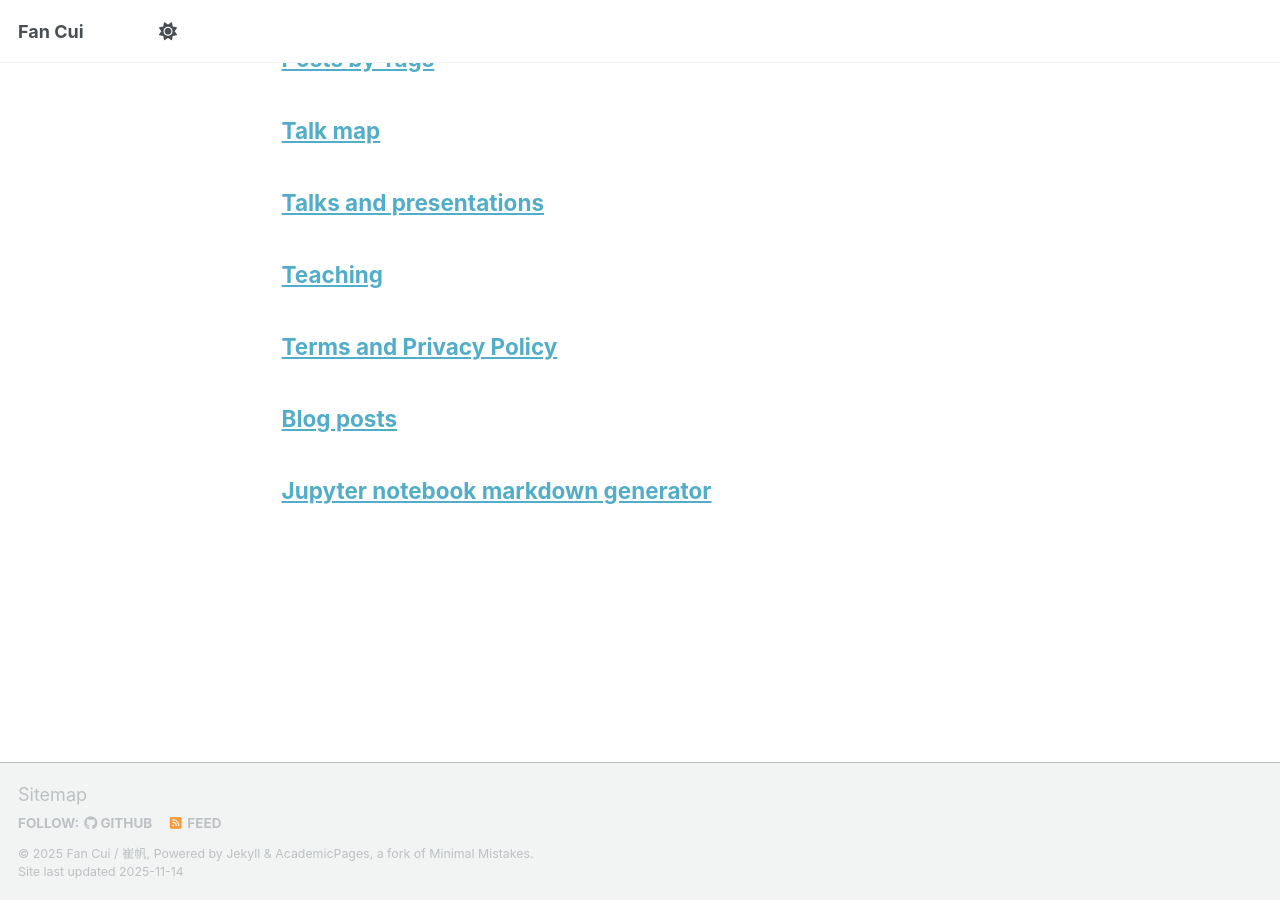
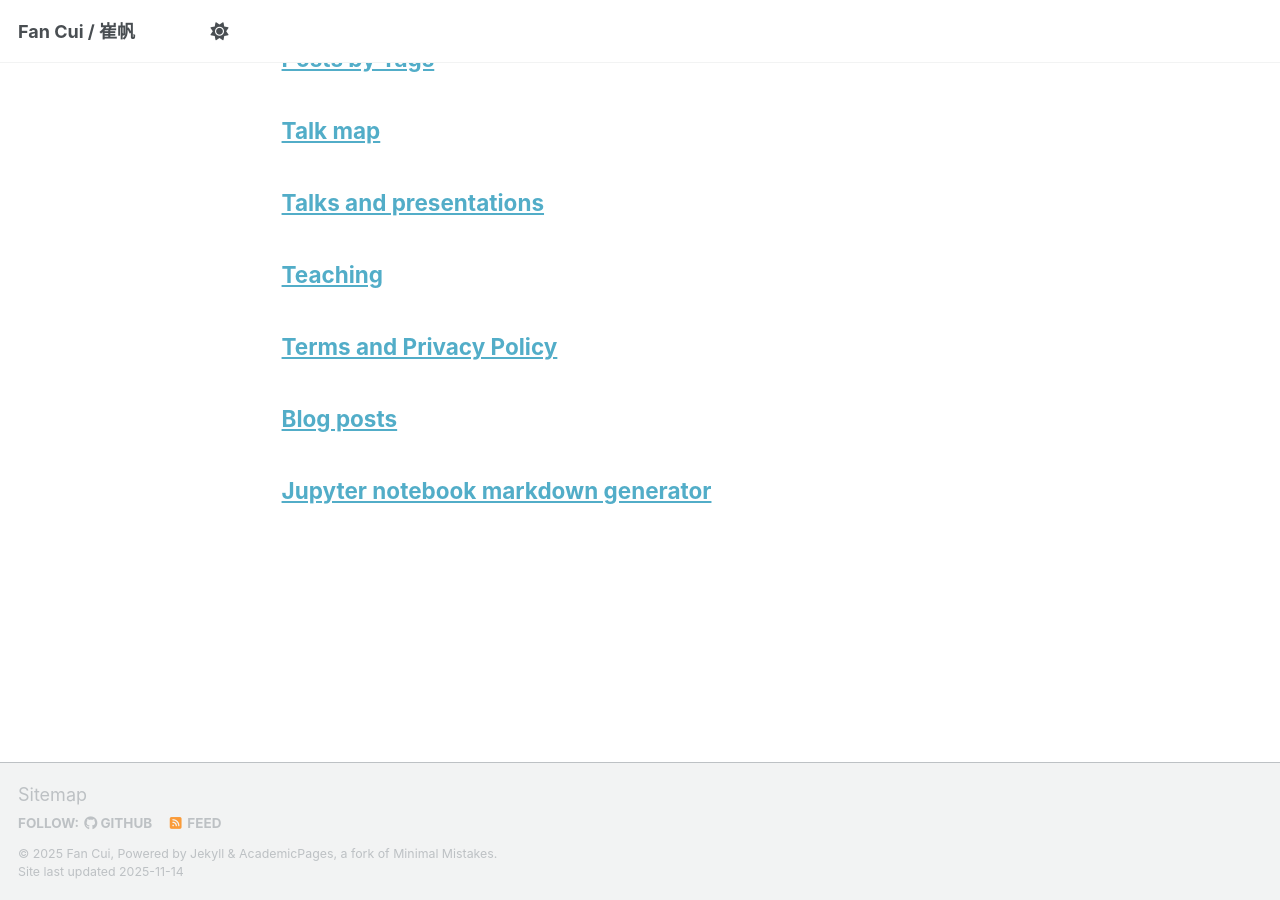
Before and after one commit to fancui-cuhk/fancui-cuhk.github.io, a Jekyll site: the page built from _pages/page-archive.html, in a window 1280 px wide and 900 px high, scrolled down 1063 px. Built offline with Jekyll 4.4.1, drawn with Linux system fonts in a browser that asks for light colours; a script that is not in the unit is left out; some of the changed text lies outside the part shown.

Commit message:
add avatar

```diff
--- a/_config.yml
+++ b/_config.yml
@@ -9,9 +9,9 @@
 # Basic Site Settings
 locale                   : "en-US"
 site_theme               : "default" # Currently available options are "default", "air"
-title                    : "Fan Cui"
+title                    : "Fan Cui / 崔帆"
 title_separator          : ""
-name                     : &name "Fan Cui / 崔帆"
+name                     : &name "Fan Cui"
 description              : &description "Fan Cui's academic portfolio"   # Update this with a general description of your site, this is the default if not overridden by a page
 url                      : https://fancui-cuhk.github.io # The base hostname & protocol for your site e.g. "https://[your GitHub username].github.io",
                                                            # or if you already have some other page hosted on Github then use "https://[your GitHub username].github.io/[Your Repo Name]"
@@ -23,7 +23,7 @@ repository               : "fancui-cuhk/fancui-cuhk.github.io"
 #               Additional customization can be done by editing /_includes/author-profile.html
 author:
   # Biographic information
-  avatar           : "profile.png"
+  avatar           : "profile.JPG"
   name             : "Fan Cui"
   pronouns         : # example: "she/her"
   bio              : "PhD in Computer Science"
```
Also changed, not shown: _pages/about.md (+4 -4 lines), 1 other file.
